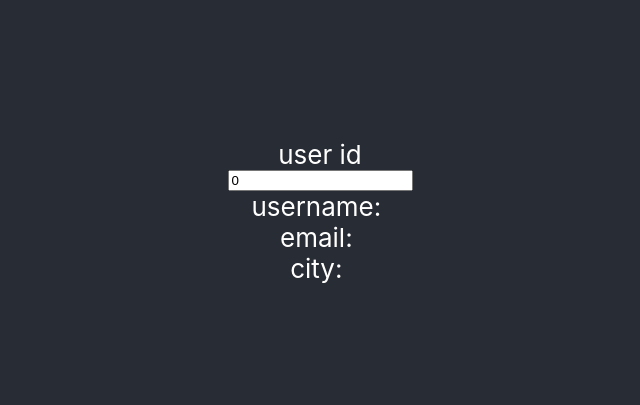
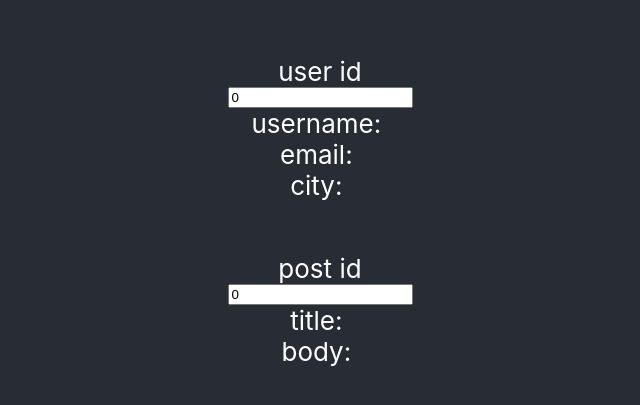
Before and after one commit to Yusuke-hub2022/learning-typescript, a React (Create React App) app: page / in a window 1280 px wide. Shown: the part 189-594 px from the top of the page, without its empty margins (320-960 px from the left). Built offline with nearby package versions, Linux system fonts and the light colour scheme.

Commit message:
Add PostDisplay component. p.228

```diff
--- a/src/App.tsx
+++ b/src/App.tsx
@@ -1,14 +1,16 @@
 import React, { useState } from 'react';
 import logo from './logo.svg';
 import './App.css';
-import { useDispatch } from 'react-redux';
+//import { useDispatch } from 'react-redux';
 import store from './store/AppState';
 //import { update } from './store/userSlice';
 import UserDisplay from './UserDisplay';
+import PostDisplay from './PostDisplay';
 
 function App() {
   const [userid, setUserid] = useState(0)
-  const dispach = useDispatch();
+  //const dispach = useDispatch();
+  const [postid, setPostid] = useState(0)
 
   const onChangeUserId = async (e: React.ChangeEvent<HTMLInputElement>) => {
     console.log('userid', e.target.value)
@@ -34,17 +36,40 @@ function App() {
           city: usr.address.city
         }
       })
+    }
+  }
 
-      //dispach(updateUser())
+  const onChangePostId = async (e: React.ChangeEvent<HTMLInputElement>) => {
+    const postIdFromInput = e.target.value ? Number(e.target.value) : 0
+    setPostid(postIdFromInput)
+
+    const postResponse = await fetch('https://jsonplaceholder.typicode.com/posts/' + postIdFromInput)
+    if (postResponse.ok) {
+      const post = await postResponse.json()
+      console.log('post', post)
+      store.dispatch({
+        type: 'post/update',
+        payload: {
+          id: post.id,
+          title: post.title,
+          body: post.body
+        }
+      })
     }
   }
 
   return (
     <div className="App">
       <header className="App-header">
+
         <label>user id</label>
         <input value={userid} onChange={onChangeUserId} />
         <UserDisplay />
+        <p></p>
+        <label>post id</label>
+        <input value={postid} onChange={onChangePostId} />
+        <PostDisplay />
+
 
       {/* 初期画面
         <img src={logo} className="App-logo" alt="logo" />
--- /dev/null
+++ b/src/PostDisplay.tsx
@@ -0,0 +1,20 @@
+import React, { useRef } from "react";
+import { AppState } from "./store/AppState";
+import { useSelector } from "react-redux";
+
+const PostDisplay = React.memo(() => {
+    const renderCount = useRef(0)
+    console.log('renders PostDisplay', renderCount.current++)
+    const post = useSelector((state: AppState) => state.post)
+    console.log('post', post)
+
+    if(!post) {
+        return null
+    }
+    return (<React.Fragment>
+        <div><label>title:</label>&nbsp;{post.title}</div>
+        <div><label>body:</label>&nbsp;{post.body}</div>
+    </React.Fragment>)
+})
+
+export default PostDisplay
--- a/src/UserDisplay.tsx
+++ b/src/UserDisplay.tsx
@@ -4,7 +4,7 @@ import { useSelector } from "react-redux";
 import { User } from "./store/userSlice";
 
 const UserDisplay = () => {
-    const user = useSelector((state: any) => state ? state.user : null)
+    const user = useSelector((state: AppState) => state ? state.user : null)
     console.log('user', user)
 
     if (!user) {
--- a/src/store/AppState.ts
+++ b/src/store/AppState.ts
@@ -1,9 +1,11 @@
 import { configureStore } from '@reduxjs/toolkit';
 import userReducer from './userSlice';
+import postReducer from './postSlice';
 
 const store = configureStore({
     reducer: {
-        user: userReducer
+        user: userReducer,
+        post: postReducer,
     }
 })
 
--- /dev/null
+++ b/src/store/postSlice.ts
@@ -0,0 +1,29 @@
+import { createSlice } from "@reduxjs/toolkit";
+
+//export interface Post {
+//    id: number
+//    title: string
+//    body: string
+//}
+//
+//export interface PostAction {
+//    type: string
+//    payload: Post | null
+//}
+
+const postSlice = createSlice({
+    name: 'post',
+    initialState: {
+        id: '',
+        title: '',
+        body: ''
+    },
+    reducers: {
+        update(state, action) {
+            return action.payload
+        }
+    }
+})
+
+export const { update } = postSlice.actions
+export default postSlice.reducer
--- a/src/store/userSlice.ts
+++ b/src/store/userSlice.ts
@@ -9,7 +9,12 @@ export interface User {
 
 const userSlice = createSlice({
     name: 'user',
-    initialState: {},
+    initialState: {
+        id: '',
+        username: '',
+        email: '',
+        city: ''
+    },
     reducers: {
         update(state, action) {
             return action.payload
```
